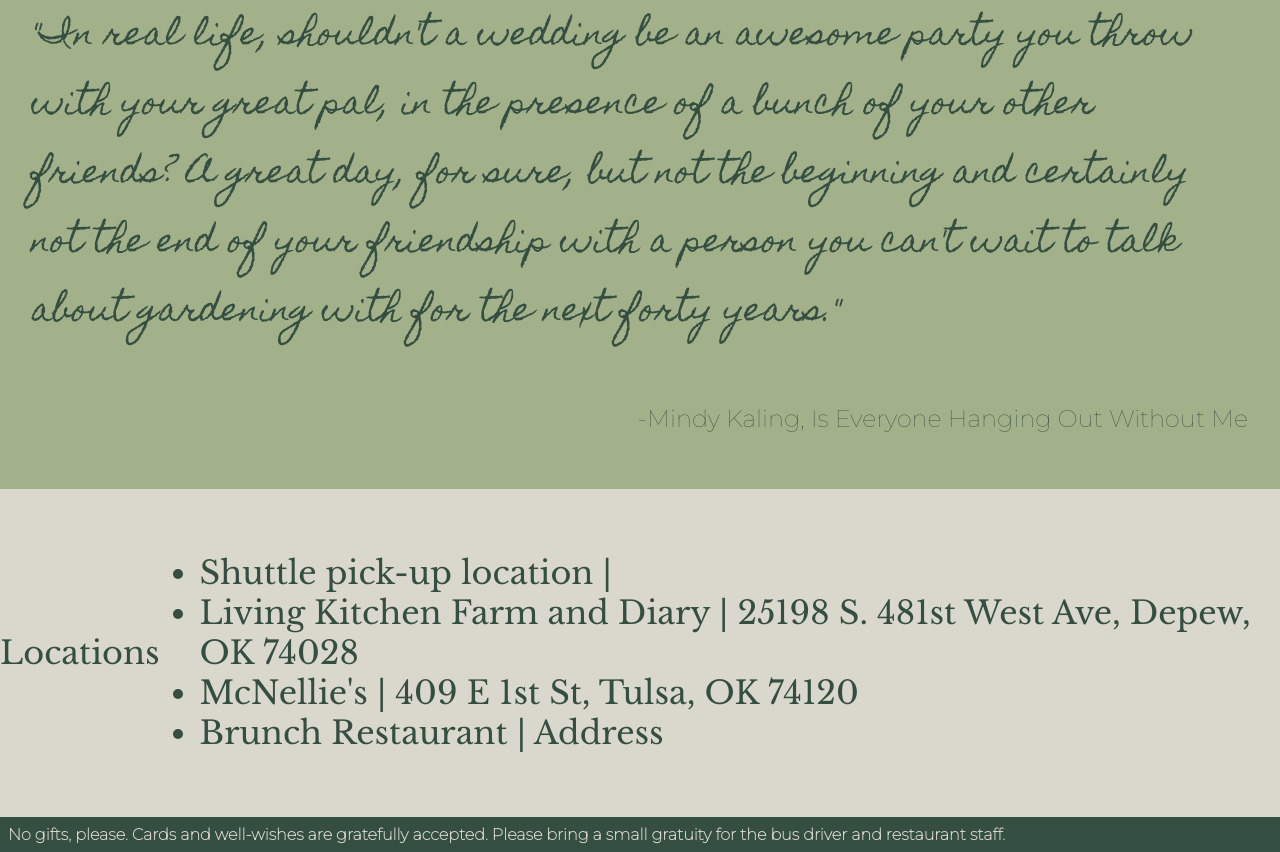
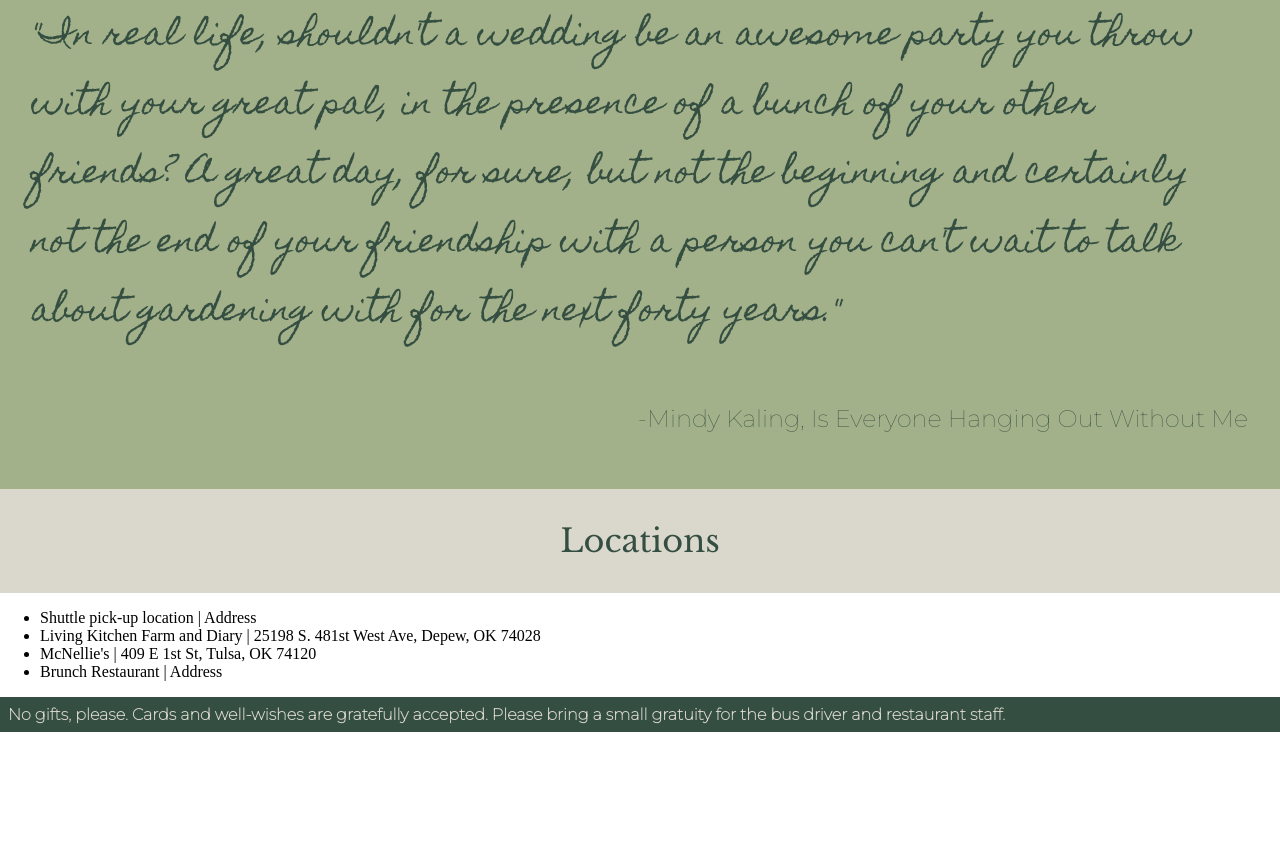
Before and after one commit to redzepova/Odin-Landing-Page-Exercise, a plain HTML site: page index.html in a window 1280 px wide. Shown: the part 918-1770 px from the top of the page. After the commit the page ends 1650 px from the top, so only its background shows below. Drawn offline with nearby package versions, Linux system fonts and the light colour scheme.

Commit message:
add span to locations, add container to adjust layout.

```diff
--- a/index.html
+++ b/index.html
@@ -59,15 +59,14 @@
         <p id="mindy">-Mindy Kaling, Is Everyone Hanging Out Without Me</p>
 
     </div>
-    <div class="basic">
-        <p>Locations</p>
+    <div class="basic"> Locations</div>
+     <div class="directions">
         <ul>
-            <li>Shuttle pick-up location |</li>
-            <li>Living Kitchen Farm and Diary | 25198 S. 481st West Ave, Depew, OK 74028</li>
-            <li>McNellie's | 409 E 1st St, Tulsa, OK 74120</li>
-            <li>Brunch Restaurant | Address</li>
+            <li><span class="name">Shuttle pick-up location |</span><span class="address"> Address</span></li>
+            <li><span class="name">Living Kitchen Farm and Diary |</span><span class="address"> 25198 S. 481st West Ave, Depew, OK 74028</span></li>
+            <li><span class="name">McNellie's |</span><span class="address"> 409 E 1st St, Tulsa, OK 74120</span></li>
+            <li><span class="name">Brunch Restaurant |</span> <span class="address"> Address</span></li>
         </ul>
-
     </div>
     <div class="header">
         No gifts, please. Cards and well-wishes are gratefully accepted.
```
